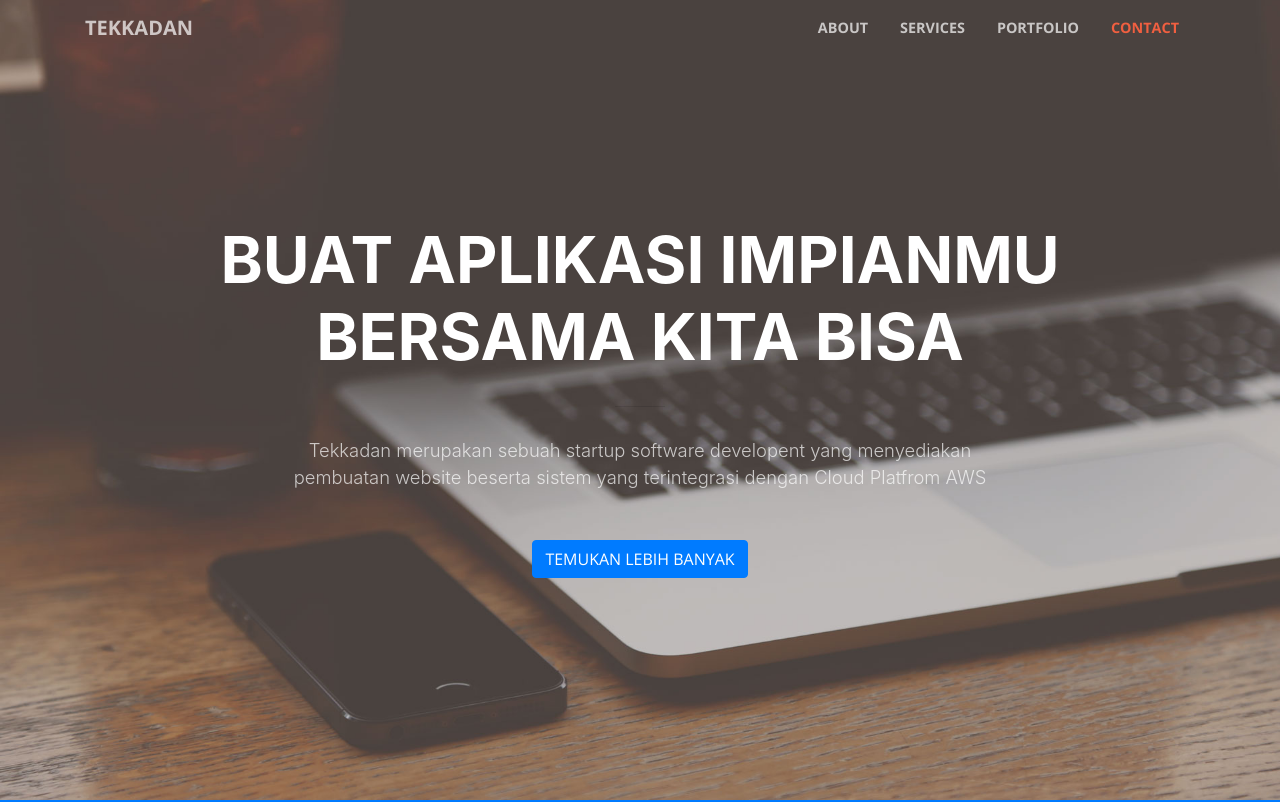
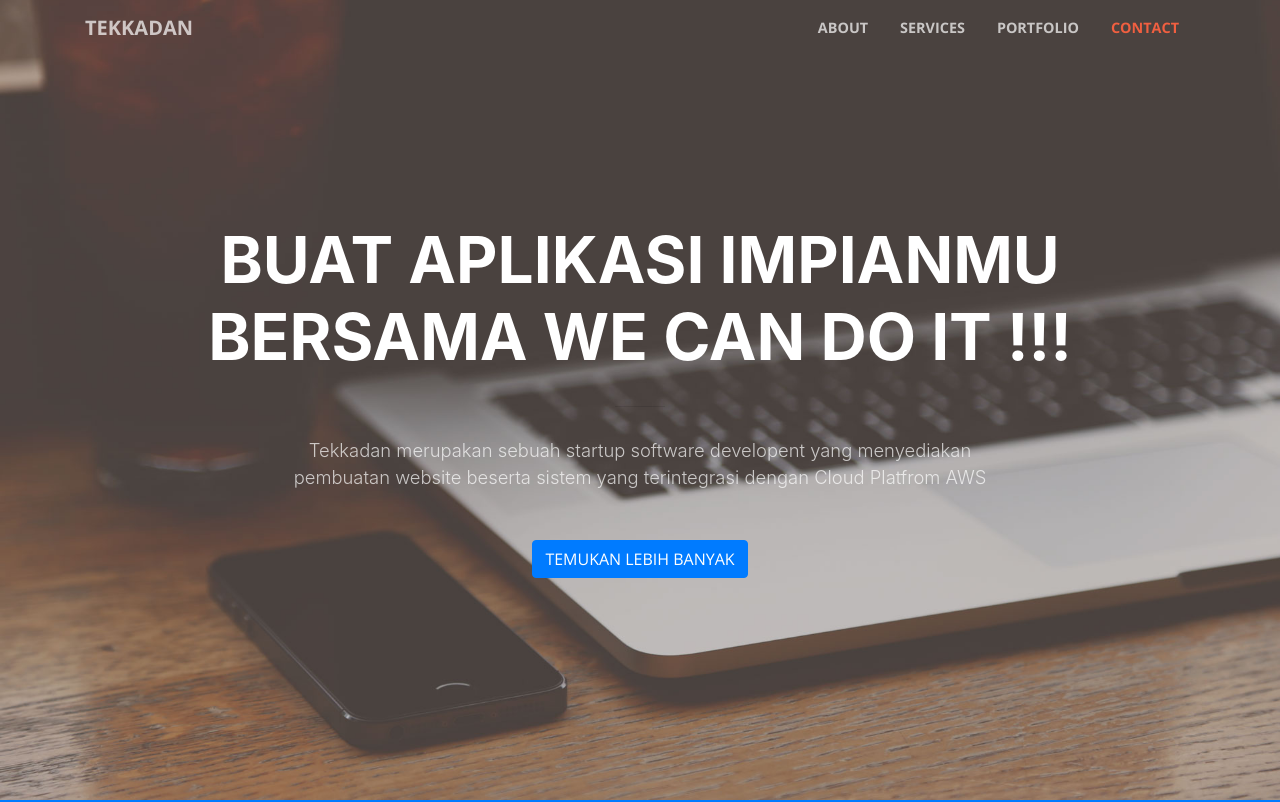
Before and after one commit to kaisarwijaya/landing, a website with bundled scripts: page index.html in a window 1280 px wide. Shown: the top 802 px of the page. Built offline with nearby package versions, Linux system fonts and the light colour scheme.

Commit message:
Update index.html

```diff
--- a/index.html
+++ b/index.html
@@ -59,7 +59,7 @@
       <div class="row">
         <div class="col-lg-10 mx-auto">
           <h1 class="text-uppercase">
-            <strong>Buat Aplikasi Impianmu Bersama Kita Bisa </strong>
+            <strong>Buat Aplikasi Impianmu Bersama we Can Do It !!! </strong>
           </h1>
           <hr>
         </div>
```
